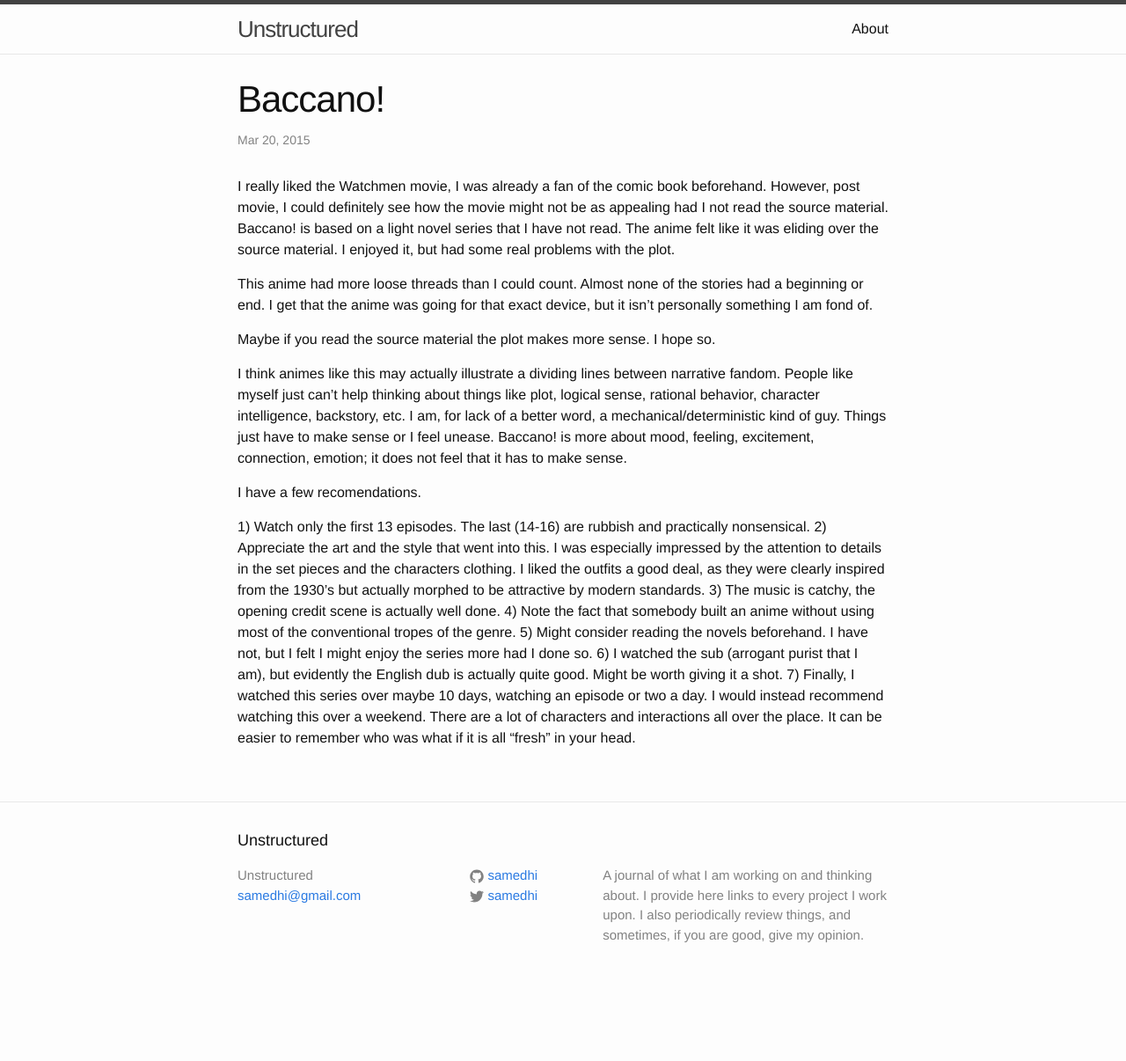
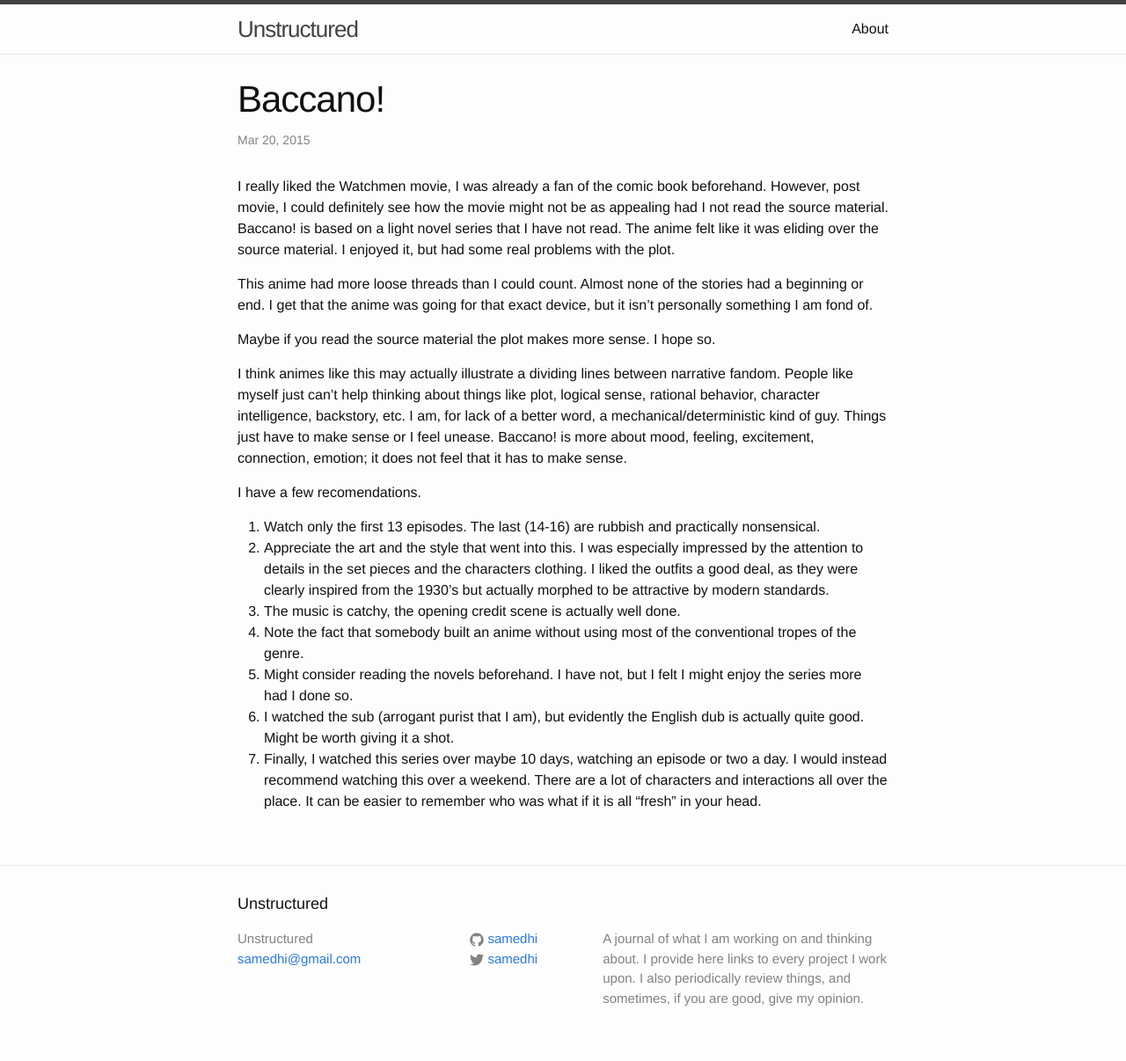
Before and after one commit to samedhi/samedhi.github.io, a Jekyll site: the page built from _posts/2015-03-20-baccano!-anime.markdown, in a window 1280 px wide. Shown: the whole page at 88% size. Built offline with Jekyll 4.4.1, drawn with Linux system fonts in a browser that asks for light colours; before the commit the page ends 1134 px from its top, so only the background shows below that.

Commit message:
With list

```diff
--- a/_posts/2015-03-20-baccano!-anime.markdown
+++ b/_posts/2015-03-20-baccano!-anime.markdown
@@ -14,10 +14,10 @@
 
 I have a few recomendations.
 
-1) Watch only the first 13 episodes. The last (14-16) are rubbish and practically nonsensical.
-2) Appreciate the art and the style that went into this. I was especially impressed by the attention to details in the set pieces and the characters clothing. I liked the outfits a good deal, as they were clearly inspired from the 1930's but actually morphed to be attractive by modern standards.
-3) The music is catchy, the opening credit scene is actually well done.
-4) Note the fact that somebody built an anime without using most of the conventional tropes of the genre.
-5) Might consider reading the novels beforehand. I have not, but I felt I might enjoy the series more had I done so.
-6) I watched the sub (arrogant purist that I am), but evidently the English dub is actually quite good. Might be worth giving it a shot.
-7) Finally, I watched this series over maybe 10 days, watching an episode or two a day. I would instead recommend watching this over a weekend. There are a lot of characters and interactions all over the place. It can be easier to remember who was what if it is all "fresh" in your head.
+1. Watch only the first 13 episodes. The last (14-16) are rubbish and practically nonsensical.
+2. Appreciate the art and the style that went into this. I was especially impressed by the attention to details in the set pieces and the characters clothing. I liked the outfits a good deal, as they were clearly inspired from the 1930's but actually morphed to be attractive by modern standards.
+3. The music is catchy, the opening credit scene is actually well done.
+4. Note the fact that somebody built an anime without using most of the conventional tropes of the genre.
+5. Might consider reading the novels beforehand. I have not, but I felt I might enjoy the series more had I done so.
+6. I watched the sub (arrogant purist that I am), but evidently the English dub is actually quite good. Might be worth giving it a shot.
+7. Finally, I watched this series over maybe 10 days, watching an episode or two a day. I would instead recommend watching this over a weekend. There are a lot of characters and interactions all over the place. It can be easier to remember who was what if it is all "fresh" in your head.
```
